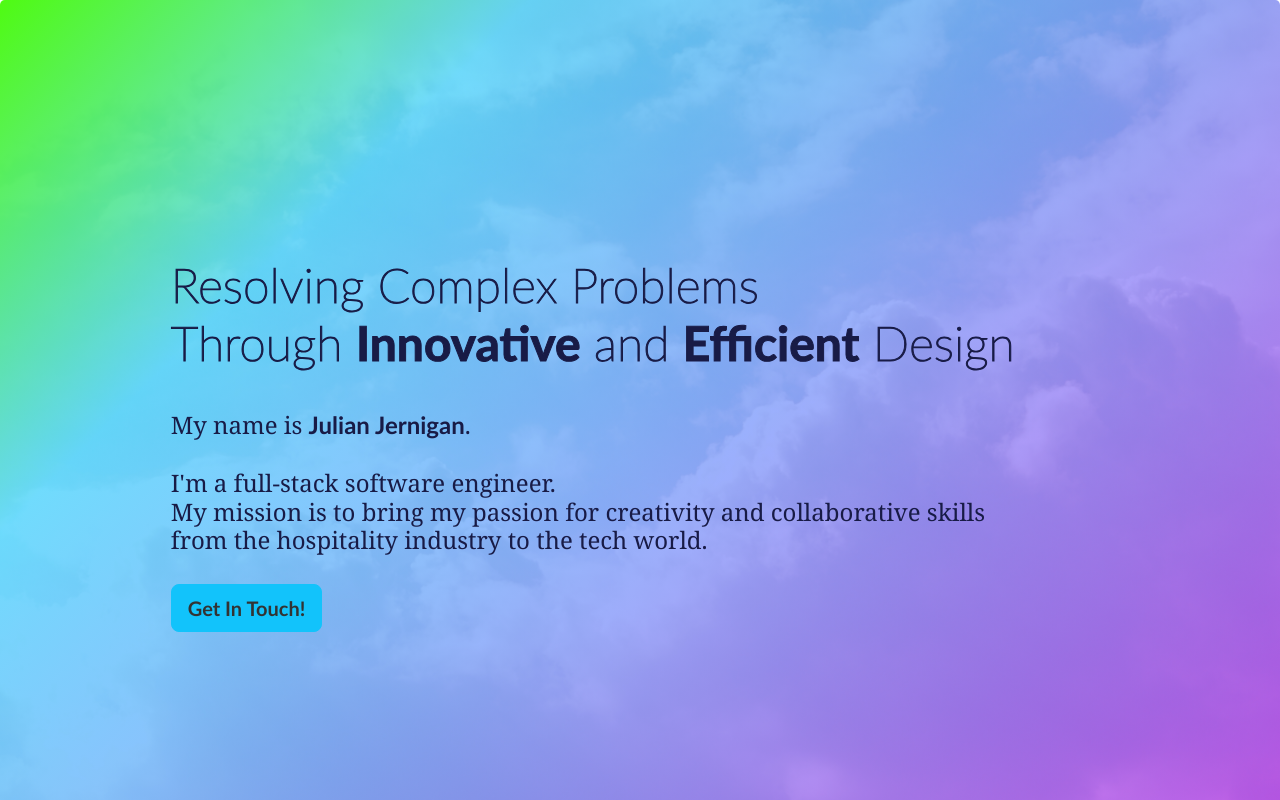
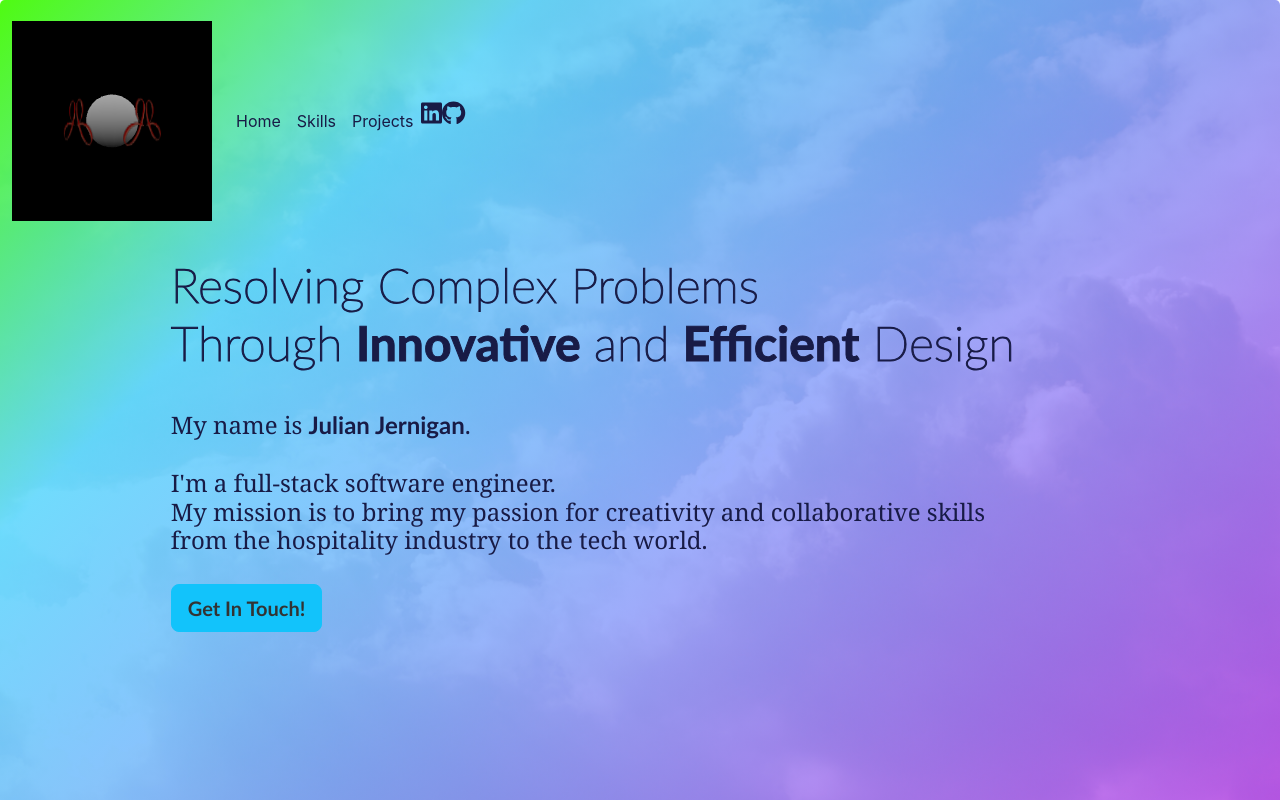
Before and after one commit to Job85/portfolio-site, a React (Create React App) app: page / in a window 1280 px wide. Shown: the top 800 px of the page. Built offline with nearby package versions, Linux system fonts and the light colour scheme; no server answers.

Commit message:
added NavBar component

```diff
--- a/src/App2.js
+++ b/src/App2.js
@@ -3,12 +3,11 @@ import './App.scss'
 import './fonts/Benguiat Bold.ttf';
 import NavBar from "./components/NavBar";
 import Hero from "./components/Hero";
-import { Nav } from "react-bootstrap";
 
 function App2() {
     return (
         <>
-            <Nav />
+            <NavBar />
             <Hero />
         </>
     )
```
